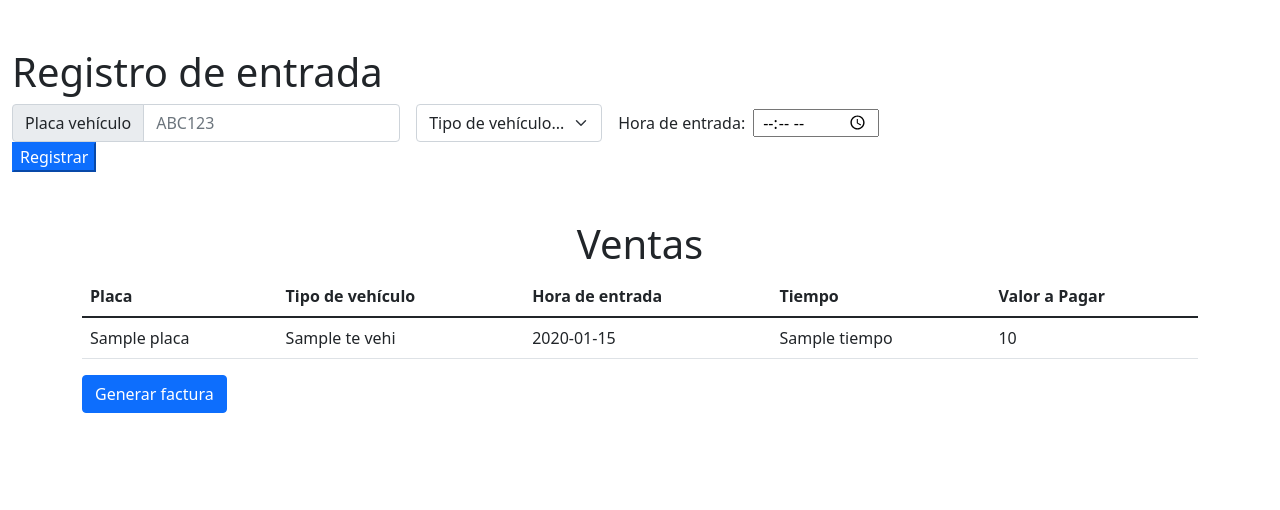
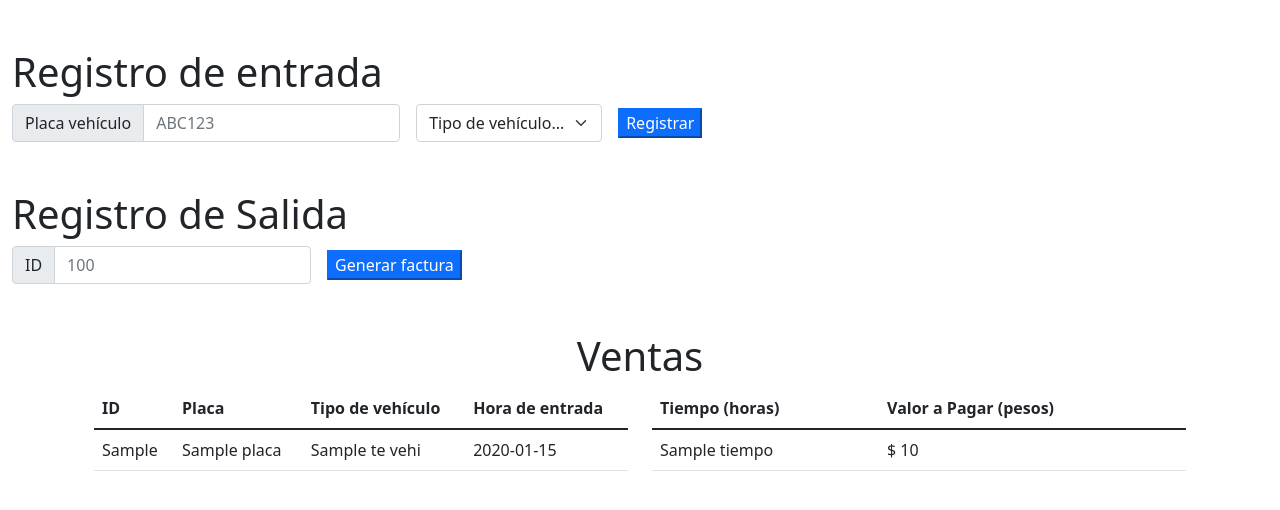
Before and after one commit to wiljha/AutoParking, a Flask app: template templates/ventas.html in a window 1280 px wide. Shown: the part 58-568 px from the top of the page. Run offline with Flask 2, Linux system fonts and the light colour scheme; the template is opened without the code that fills it: most values are stand-ins (such as "Sample title", 1, 10 or a date in 2020).

Commit message:
Actualización ventas 1

```diff
--- a/app.py
+++ b/app.py
@@ -9,13 +9,6 @@ from datetime import date, time, datetime
 
 app = Flask(__name__)
 
-headings = ("Placa", "Tipo de vehículo", "Hora de entrada", "Tiempo", "Valor a pagar")
-data= (
-        ("JET723", "Auto", "6:00:01", "4.5","20000" ),
-        ("ATZ836", "Moto", "10:00:01", "0.5","5000" ),
-        ("QA124E25", "Bici", "10:00:01", "0.5","1000" )
-
-    )
 
 #'postgresql://username:password@host:port/database'
 
@@ -74,33 +67,98 @@ def login():
     return str(Usuario.login(usuario, password))
 
 
-@app.route("/ventas")
+@app.route("/ventas", methods = ['GET','POST'])
 def ventas():
     factura = Factura.get_all()
-    Tvehiculo = TipoVehiculo.get_all()
+    time = Factura.time()
+    results = database.session.query(Factura, Vehiculo, TipoVehiculo). \
+            select_from(Factura).join(Vehiculo).join(TipoVehiculo).all()
+    #print(results)
+    if request.method == 'POST':
+        plac = request.form['placa']
+        tvehic= request.form['Tvehiculo']
+        fechaentrada = datetime.now()
+        vehiculo = Vehiculo.if_exist(plac)
 
-    results = database.session.query(Factura, Vehiculo, TipoVehiculo). \
-        select_from(Factura).join(Vehiculo).join(TipoVehiculo).all()
-    #for fact, vehi, teVehi in results:
-        #print(fact.tiempo, vehi.placa, teVehi.nombre)
-    print(type(results))
-
-    time_now =Factura.time()
-    time_dtime= datetime.strptime(time_now, '%H:%M:%S')
-
-    print(type(time_dtime))
+        if vehiculo:
+            pass
+        else:
+            tempVehiculo = Vehiculo(plac,tvehic)
+            tempVehiculo.create()
+            vehiculo = tempVehiculo.get_id(plac)
 
 
-    for ti in factura:
-        res= ti.fechaentrada
-        print(res)
-        print(type(res))
 
 
-    #precios = 0
-    #for fact in factura:
-        #precios += fact.precio
-        #precios = fact.precio
-    #print(precios)
+        idvec = vehiculo.id_v
+        fac = Factura(0,0,idvec,fechaentrada,'00:00:00',2)
+        fac.create()
+        #print(plac)
+        return render_template('ventas.html',  results=results, tiempo=time)
+    else:
+        factura = Factura.get_all()
+        time = Factura.time()
 
-    return render_template('ventas.html',  results=results)
+
+
+    if request.method == 'GET':
+        reqfac = request.args.get('out_id')
+        fil = database.session.query(Vehiculo.placa,TipoVehiculo.nombre, Factura.fechaentrada).join(Factura).join(TipoVehiculo). \
+            filter(Factura.id_f==reqfac).all()
+        print(fil)
+        print(type(fil))
+        dt = datetime.now()
+        ff =[]
+        for tes in fil:
+            ff+=tes
+
+        #print(ff)
+        dt = datetime.now().time()
+        #hsal= datetime.strptime(fil[2], '%H:%M:%S').time()
+        #tim= dt.hour - hsal.hour
+        return render_template('ventas.html',  results=results, tiempo=time, ff=ff, dt=dt)
+    else:
+        pass
+
+
+
+
+
+
+
+        Tvehiculo = TipoVehiculo.get_all()
+
+
+
+
+
+        #for fact, vehi, teVehi in results:
+            #print(fact.tiempo, vehi.placa, teVehi.nombre)
+
+
+        time_now =Factura.time()
+
+        #time_dtime= datetime.strptime(time_now, '%H:%M:%S')
+        #dt = time_dtime.time()
+        dt = datetime.now()
+
+
+
+
+
+
+
+
+        #for ti in factura:
+        #    res= ti.fechaentrada
+        #    print(dt.hour- res.hour)
+
+
+
+        #precios = 0
+        #for fact in factura:
+            #precios += fact.precio
+            #precios = fact.precio
+        #print(precios)
+
+        return render_template('ventas.html',  results=results, tiempo=time,dt=dt)
--- a/templates/ventas.html
+++ b/templates/ventas.html
@@ -42,29 +42,26 @@
 
       <h1 class="text-left mt-5" >Registro de entrada </h1>
 
-      <form class="row row-cols-lg-auto g-3 align-items-center">
+      <form action="/ventas" method="POST" class="row row-cols-lg-auto g-3 align-items-center">
         <div class="col-12">
           <label class="visually-hidden" for="inlineFormInputGroupUsername">Placa</label>
           <div class="input-group">
             <div class="input-group-text">Placa vehículo</div>
-            <input type="text" class="form-control" id="inlineFormInputGroupUsername" placeholder="ABC123">
+            <input type="text" class="form-control" id="inlineFormInputGroupUsername" name="placa" placeholder="ABC123">
           </div>
         </div>
 
         <div class="col-12">
           <label class="visually-hidden" for="inlineFormSelectPref">Preference</label>
-          <select class="form-select" id="inlineFormSelectPref">
+          <select class="form-select" name="Tvehiculo" id="inlineFormSelectPref">
             <option selected>Tipo de vehículo...</option>
             <option value="1">Bicicleta</option>
             <option value="2">Moto</option>
             <option value="3">Auto</option>
           </select>
         </div>
-        <form action="/action_page.php">
-          <label for="appt">Hora de entrada:</label>
-          <input type="time" id="appt" name="appt">
-          <!-- <input type="submit"> -->
-        </form>
+
+
 
 
 
@@ -72,6 +69,33 @@
           <button type="submit" class="bñkntn btn-primary">Registrar</button>
         </div>
       </form>
+      <h1 class="text-left mt-5" >Registro de Salida </h1>
+
+      <form action="/ventas" method="GET" class="row row-cols-lg-auto g-3 align-items-center">
+        <div class="col-12">
+          <label class="visually-hidden" for="inlineFormInputGroupUsername">Placa</label>
+          <div class="input-group">
+            <div class="input-group-text">ID</div>
+            <input type="text" class="form-control" id="inlineFormInputGroupUsername" name="out_id" placeholder="100">
+          </div>
+        </div>
+
+
+        <div class="col-12">
+          <button type="submit" class="bñkntn btn-primary" data-bs-toggle="modal" data-bs-target="#userModal">Generar factura</button>
+        </div>
+      </form>
+
+
+
+    </div>
+
+
+
+
+
+
+
 
       <!-- Container 2 -->
     </div>
@@ -79,6 +103,72 @@
     <div class='container'>
 
       <h1 class="text-center mt-5">Ventas</h1>
+
+      <div class="container">
+        <div class="row">
+          <div class="col">
+            <table class="table">
+              <thead>
+                <tr>
+                  <th scope="col">ID</th>
+                  <th scope="col">Placa</th>
+                  <th scope="col">Tipo de vehículo</th>
+                  <th scope="col">Hora de entrada</th>
+
+
+
+                </tr>
+              </thead>
+              <tbody>
+
+                {% for fact, vehi, teVehi in results %}
+
+                <tr>
+
+                  <td>{{fact.id_f}}</td>
+                  <td>{{vehi.placa}}</td>
+                  <td>{{teVehi.nombre}}</td>
+                  <td>{{fact.fechaentrada}}</td>
+
+
+                </tr>
+
+                {% endfor %}
+
+
+              </tbody>
+            </table>
+          </div>
+          <div class="col">
+            <table class="table">
+              <thead>
+                <tr>
+
+
+                  <th scope="col">Tiempo (horas)</th>
+                  <th scope="col">Valor a Pagar (pesos)</th>
+
+                </tr>
+              </thead>
+              <tbody>
+
+                {% for ti in tiempo %}
+
+                <tr>
+
+
+                  <td>{{ti}}</td>
+                  <td>$ {{ti*3000}}</td>
+
+                </tr>
+
+                {% endfor %}
+
+
+              </tbody>
+            </table>
+          </div>
+        </div>
 
       <!--
       <table class="table">
@@ -101,45 +191,11 @@
       </table>
       -->
 
-      <table class="table">
-        <thead>
-          <tr>
-            <th scope="col">Placa</th>
-            <th scope="col">Tipo de vehículo</th>
-            <th scope="col">Hora de entrada</th>
-
-            <th scope="col">Tiempo</th>
-            <th scope="col">Valor a Pagar</th>
-
-          </tr>
-        </thead>
-        <tbody>
-
-          {% for fact, vehi, teVehi in results %}
-          <tr>
 
 
-            <td>{{vehi.placa}}</td>
-            <td>{{teVehi.nombre}}</td>
-            <td>{{fact.fechaentrada}}</td>
 
-            <td>{{fact.tiempo}}</td>
-            <td>{{fact.precio}}</td>
-          </tr>
-          {% endfor %}
 
-        </tbody>
-      </table>
 
-      <p></p>
-
-      <button type="button" class="btn btn-primary" data-bs-toggle="modal" data-bs-target="#userModal">
-        Generar factura
-      </button>
-
-    </div>
-
-    <!-- Modal -->
 
 <!-- Modal 1-->
 <div class="modal fade" id="userModal" data-bs-backdrop="static" data-bs-keyboard="false" tabindex="-1" aria-labelledby="staticBackdropLabel" aria-hidden="true">
@@ -163,6 +219,7 @@
             </tr>
           </thead>
           <tbody>
+
             <tr>
 
               <td>JET723</td>
```
Also changed, not shown: models/factura.py (+21 -2 lines), models/vehiculo.py (+15 -0 lines).
